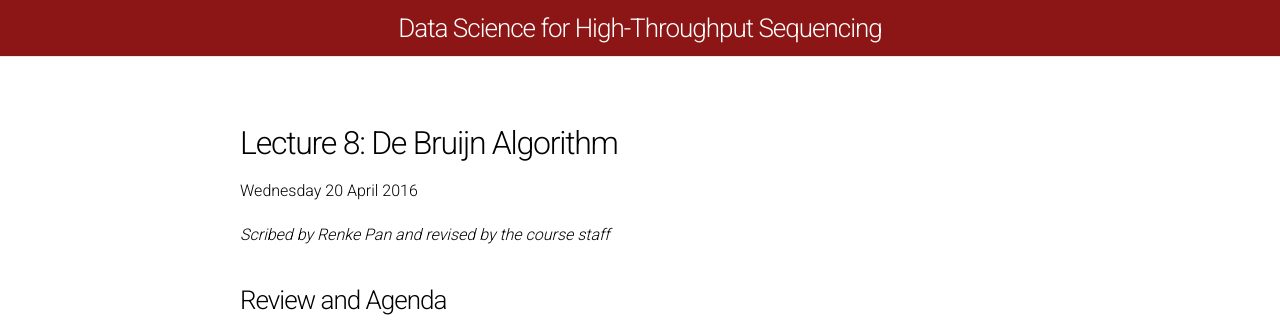
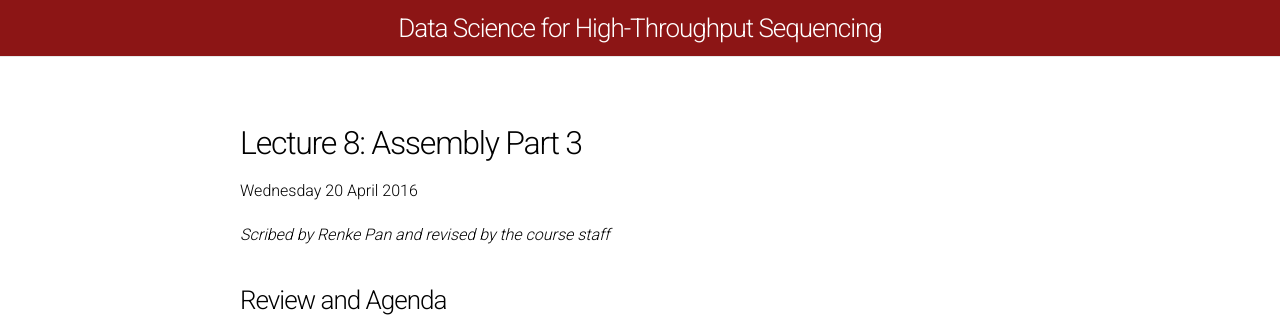
Before and after one commit to laurashen/data-science-sequencing.github.io, a Jekyll site: the page built from lectures/lecture8.md, in a window 1280 px wide and 900 px high. Shown: the top 320 px of the window. Built offline with Jekyll 4.4.1, drawn with Linux system fonts in a browser that asks for light colours; formulas are drawn with MathJax 3; comment, search, counter and statistics services are not loaded.

```diff
--- a/lectures/lecture8.md
+++ b/lectures/lecture8.md
@@ -5,7 +5,7 @@
 ---
 
 
-## Lecture 8: De Bruijn Algorithm
+## Lecture 8: Assembly Part 3
 
 Wednesday 20 April 2016
 
```
